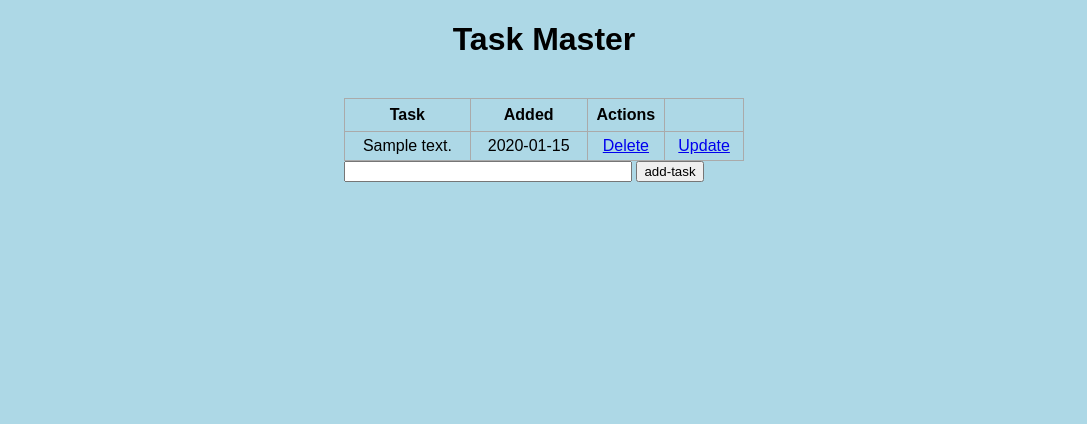
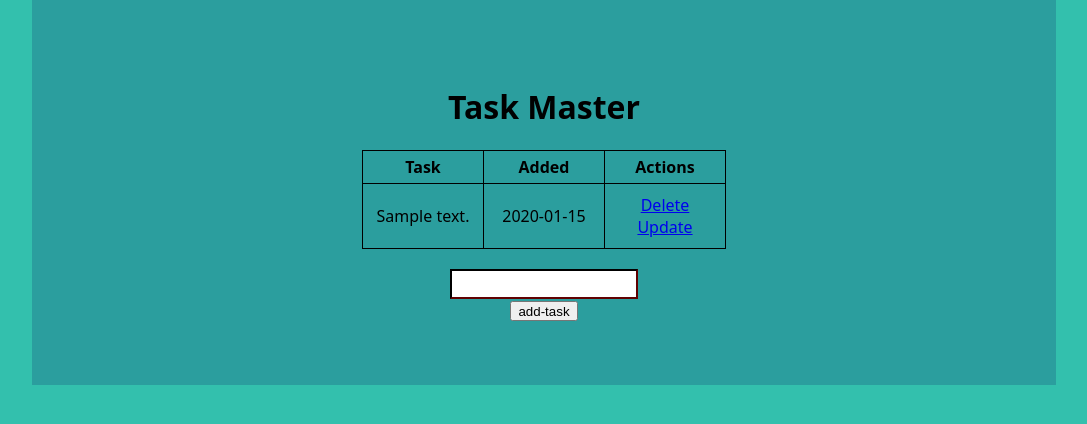
Before and after one commit to Emmanuel-Begati/Todo-List-Flask-APp, a Flask app: page / in a window 1280 px wide. Shown: the top 424 px of the page, without its empty margins (96-1183 px from the left). Run offline with Flask 3, Linux system fonts and the light colour scheme; tables that the repository leaves empty hold one stand-in row (values such as "Sample post").

Commit message:
did some debugginh

```diff
--- a/flask_project/static/css/main.css
+++ b/flask_project/static/css/main.css
@@ -1,22 +1,31 @@
 body, html {
     margin: 0;
-    font-family: sans-serif;
-    background-color: lightblue;
+    font-family: system-ui, -apple-system, BlinkMacSystemFont, 'Segoe UI', Roboto, Oxygen, Ubuntu, Cantarell, 'Open Sans', 'Helvetica Neue', sans-serif;
+    background-color: rgb(51, 192, 173);
 }
 
 .content {
     margin: 0 auto;
-    width: 400px;
+    width: 80%;
+    background-color: rgb(43, 158, 158);
+    justify-items:center ;
+    text-align: center;
+    padding: 5% 0%;
 }
 
 table, td, th {
-    border: 1px solid #aaa;
+    border: 1px solid rgb(0, 0, 0);
 }
 
 table {
     border-collapse: collapse;
-    width: 100%;
+    width: 100%;}
+
+
+.table{
+padding: 0% 10%;
 }
+
 
 th {
     height: 30px;
@@ -24,13 +33,20 @@ th {
 
 td {
     text-align: center;
-    padding: 5px;
+    padding: 10px;
+    width: 100px;
 }
 
-.form {
+form {
     margin-top: 20px;
+
 }
 
 #content {
     width: 70%;
+    border-color: rgb(12, 0, 0);
+    height: 24px;
 }
+#button{
+    height: 20px;
+}
--- a/flask_project/templates/index.html
+++ b/flask_project/templates/index.html
@@ -7,11 +7,12 @@
 {% endblock %}
 
 {% block body %}
-<div class="content">
+<div class="content" id="container">
     <h1 style="text-align: center;">Task Master </h1>
     {%  if tasks|length < 1 %}
         <h4> There are no tasks. Create one below</h4>
     {% endif %}
+    <div class="table">
         <table>
             <tr>
                 <th> Task </th>
@@ -22,16 +23,18 @@
             <tr>
                 <td>{{task.content}}</td>
                 <td> {{ task.date_created.date() }}</td>
-            <td><a href="/delete/{{task.id}}">Delete</a> </td>
+                <td><a href="/delete/{{task.id}}">Delete</a>
                     <br>
-            <td> <a href="/update/{{task.id}}">Update</a></td>
+                <a href="/update/{{task.id}}">Update</a>
+            </td>
             </tr>
             {% endfor%}
 
         </table>
+    </div>
     <form action="/" method="POST">
         <input type="text" name="content" id="content">
-        <input type="submit" value="add-task">
+        <input type="submit" value="add-task" id="button">
     </form>
 </div>
 {% endblock %}
```
Also changed, not shown: flask_project/instance/mydatabase.db. Lines whose indentation alone changed are shown as unchanged.
